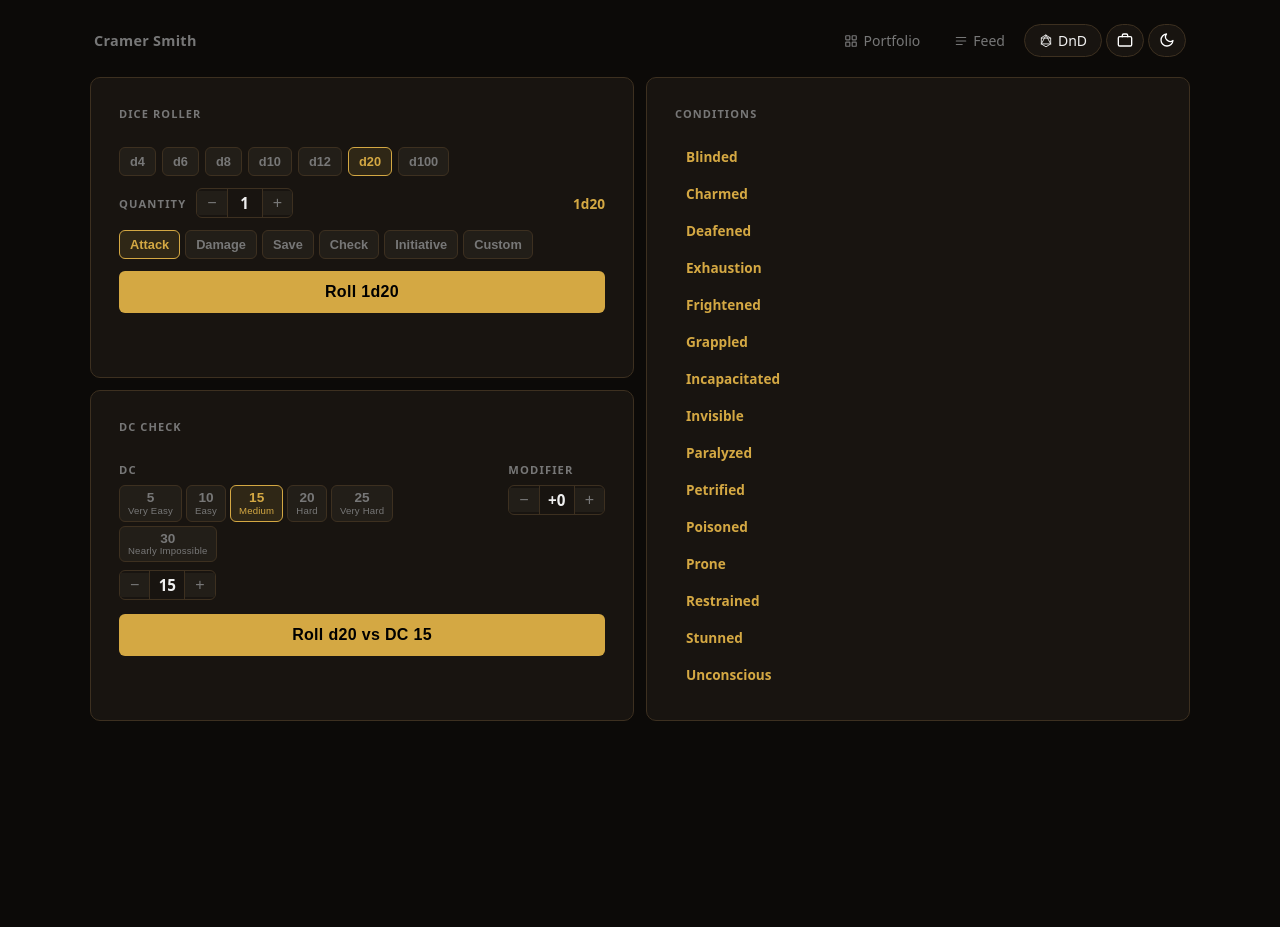
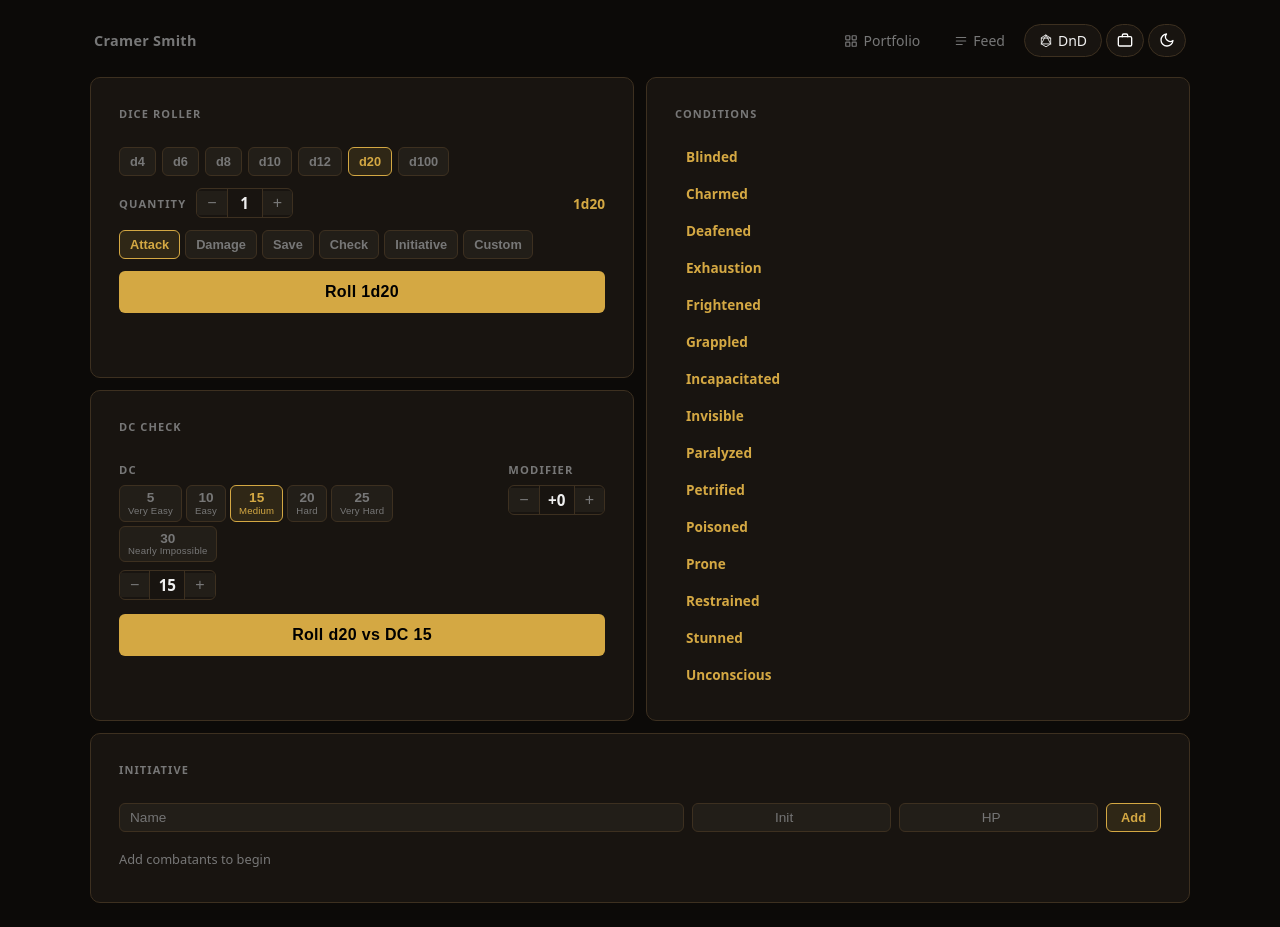
Before and after one commit to Thecmar7/cramersmith.net, a React (Vite) app in the folder frontend/: page /dnd in a window 1280 px wide. Before the commit the page ends 800 px from the top, so only its background shows below. Built offline with nearby package versions, Linux system fonts and the light colour scheme.

Commit message:
Add initiative tracker to DnD screen
New card for tracking combat order with add/remove, HP tracking, and next-turn cycling.

```diff
--- a/frontend/src/components/BentoGrid.css
+++ b/frontend/src/components/BentoGrid.css
@@ -15,16 +15,17 @@
 .area-about      { grid-column: 2 / 5; grid-row: 2; }
 .area-experience { grid-column: 1 / 5; grid-row: 3; }
 
-.area-dice       { grid-column: 1 / 3; grid-row: 1; }
-.area-dccheck    { grid-column: 1 / 3; grid-row: 2; }
-.area-conditions { grid-column: 3 / 5; grid-row: 1 / 3; }
+.area-dice        { grid-column: 1 / 3; grid-row: 1; }
+.area-dccheck     { grid-column: 1 / 3; grid-row: 2; }
+.area-conditions  { grid-column: 3 / 5; grid-row: 1 / 3; }
+.area-initiative  { grid-column: 1 / 5; grid-row: 3; }
 
 .photo-card-img {
   width: 100%;
   height: 100%;
   object-fit: cover;
   display: block;
-  border-radius: calc(var(--radius) - 1px);
+  border-radius: calc(var(--radius) - 3px);
 }
 
 /* ── base card ── */
--- /dev/null
+++ b/frontend/src/components/cards/InitiativeTrackerCard.css
@@ -0,0 +1,194 @@
+.initiative-card {
+  display: flex;
+  flex-direction: column;
+  gap: 12px;
+}
+
+.initiative-header {
+  display: flex;
+  align-items: center;
+  justify-content: space-between;
+}
+
+.initiative-add-row {
+  display: flex;
+  gap: 8px;
+  align-items: center;
+}
+
+.initiative-input {
+  background: var(--surface-2);
+  border: 1px solid var(--border);
+  border-radius: var(--radius-sm);
+  color: var(--text);
+  font-size: 0.85rem;
+  padding: 6px 10px;
+  outline: none;
+  flex: 1;
+  transition: border-color 0.15s;
+}
+
+.initiative-input:focus {
+  border-color: var(--accent);
+}
+
+.initiative-input--narrow {
+  flex: 0 0 72px;
+  text-align: center;
+}
+
+.initiative-add-btn {
+  background: var(--accent-dim);
+  border: 1px solid var(--accent);
+  border-radius: var(--radius-sm);
+  color: var(--accent);
+  font-size: 0.8rem;
+  font-weight: 600;
+  padding: 6px 14px;
+  cursor: pointer;
+  transition: background 0.15s, color 0.15s;
+  white-space: nowrap;
+}
+
+.initiative-add-btn:hover {
+  background: var(--accent);
+  color: var(--bg);
+}
+
+.initiative-list {
+  display: flex;
+  flex-direction: column;
+  gap: 4px;
+}
+
+.initiative-row {
+  display: flex;
+  align-items: center;
+  gap: 10px;
+  padding: 7px 10px;
+  border-radius: var(--radius-sm);
+  border: 1px solid transparent;
+  transition: background 0.15s, border-color 0.15s;
+}
+
+.initiative-row--active {
+  background: var(--accent-dim);
+  border-color: var(--accent);
+}
+
+.initiative-turn-marker {
+  font-size: 0.65rem;
+  color: var(--accent);
+  width: 12px;
+  text-align: center;
+  flex-shrink: 0;
+}
+
+.initiative-value {
+  font-size: 0.9rem;
+  font-weight: 700;
+  color: var(--accent);
+  min-width: 28px;
+  text-align: right;
+  flex-shrink: 0;
+}
+
+.initiative-name {
+  font-size: 0.85rem;
+  color: var(--text);
+  flex: 1;
+}
+
+.initiative-hp-label {
+  font-size: 0.65rem;
+  font-weight: 600;
+  letter-spacing: 0.08em;
+  text-transform: uppercase;
+  color: var(--text-muted);
+  flex-shrink: 0;
+}
+
+.initiative-hp-input {
+  background: var(--surface-2);
+  border: 1px solid var(--border);
+  border-radius: var(--radius-sm);
+  color: var(--text);
+  font-size: 0.85rem;
+  font-weight: 600;
+  padding: 3px 6px;
+  width: 58px;
+  text-align: center;
+  outline: none;
+  transition: border-color 0.15s;
+  flex-shrink: 0;
+}
+
+.initiative-hp-input:focus {
+  border-color: var(--accent);
+}
+
+.initiative-hp-input--dead {
+  color: #ef4444;
+  border-color: rgba(239, 68, 68, 0.4);
+}
+
+/* hide number spinners */
+.initiative-hp-input::-webkit-outer-spin-button,
+.initiative-hp-input::-webkit-inner-spin-button { -webkit-appearance: none; }
+.initiative-hp-input[type=number] { -moz-appearance: textfield; }
+
+.initiative-remove-btn {
+  background: none;
+  border: none;
+  color: var(--text-muted);
+  font-size: 1rem;
+  line-height: 1;
+  padding: 0 2px;
+  cursor: pointer;
+  opacity: 0.4;
+  transition: opacity 0.15s, color 0.15s;
+}
+
+.initiative-remove-btn:hover {
+  opacity: 1;
+  color: #ef4444;
+}
+
+.initiative-empty {
+  font-size: 0.8rem;
+  color: var(--text-muted);
+  padding: 6px 0;
+}
+
+.initiative-next-btn {
+  align-self: flex-start;
+  background: var(--surface-2);
+  border: 1px solid var(--border);
+  border-radius: var(--radius-sm);
+  color: var(--text-muted);
+  font-size: 0.8rem;
+  font-weight: 600;
+  padding: 6px 14px;
+  cursor: pointer;
+  transition: border-color 0.15s, color 0.15s, background 0.15s;
+}
+
+.initiative-next-btn:hover {
+  border-color: var(--accent);
+  color: var(--accent);
+  background: var(--accent-dim);
+}
+
+.initiative-clear-btn {
+  background: none;
+  border: none;
+  color: var(--text-muted);
+  font-size: 0.75rem;
+  cursor: pointer;
+  padding: 2px 4px;
+  transition: color 0.15s;
+}
+
+.initiative-clear-btn:hover {
+  color: #ef4444;
+}
--- /dev/null
+++ b/frontend/src/components/cards/InitiativeTrackerCard.tsx
@@ -0,0 +1,140 @@
+import { useState } from 'react'
+import { motion, AnimatePresence } from 'framer-motion'
+import './InitiativeTrackerCard.css'
+
+interface Combatant {
+  id: number
+  name: string
+  initiative: number
+  hp: number | null
+}
+
+let nextId = 0
+
+export default function InitiativeTrackerCard() {
+  const [combatants, setCombatants] = useState<Combatant[]>([])
+  const [currentIndex, setCurrentIndex] = useState(0)
+  const [nameInput, setNameInput] = useState('')
+  const [initInput, setInitInput] = useState('')
+  const [hpInput, setHpInput] = useState('')
+
+  const sorted = [...combatants].sort((a, b) => b.initiative - a.initiative)
+
+  function add() {
+    const name = nameInput.trim()
+    const initiative = parseInt(initInput, 10)
+    if (!name || isNaN(initiative)) return
+    const hp = hpInput !== '' ? parseInt(hpInput, 10) : null
+    setCombatants(prev => [...prev, { id: nextId++, name, initiative, hp: isNaN(hp as number) ? null : hp }])
+    setNameInput('')
+    setInitInput('')
+    setHpInput('')
+    setCurrentIndex(0)
+  }
+
+  function remove(id: number) {
+    setCombatants(prev => {
+      const next = prev.filter(c => c.id !== id)
+      setCurrentIndex(i => Math.min(i, Math.max(0, next.length - 1)))
+      return next
+    })
+  }
+
+  function nextTurn() {
+    if (sorted.length === 0) return
+    setCurrentIndex(i => (i + 1) % sorted.length)
+  }
+
+  function updateHp(id: number, value: string) {
+    const hp = value === '' ? null : parseInt(value, 10)
+    setCombatants(prev => prev.map(c => c.id === id ? { ...c, hp: isNaN(hp as number) ? null : hp } : c))
+  }
+
+  function clear() {
+    setCombatants([])
+    setCurrentIndex(0)
+  }
+
+  return (
+    <motion.div
+      className="card area-initiative initiative-card"
+      initial={{ opacity: 0, y: 16 }}
+      animate={{ opacity: 1, y: 0 }}
+      transition={{ duration: 0.4, delay: 0.2 }}
+    >
+      <div className="initiative-header">
+        <div className="card-label">Initiative</div>
+        {combatants.length > 0 && (
+          <button className="initiative-clear-btn" onClick={clear}>Clear</button>
+        )}
+      </div>
+
+      <div className="initiative-add-row">
+        <input
+          className="initiative-input"
+          placeholder="Name"
+          value={nameInput}
+          onChange={e => setNameInput(e.target.value)}
+          onKeyDown={e => e.key === 'Enter' && add()}
+        />
+        <input
+          className="initiative-input initiative-input--narrow"
+          placeholder="Init"
+          type="number"
+          value={initInput}
+          onChange={e => setInitInput(e.target.value)}
+          onKeyDown={e => e.key === 'Enter' && add()}
+        />
+        <input
+          className="initiative-input initiative-input--narrow"
+          placeholder="HP"
+          type="number"
+          value={hpInput}
+          onChange={e => setHpInput(e.target.value)}
+          onKeyDown={e => e.key === 'Enter' && add()}
+        />
+        <button className="initiative-add-btn" onClick={add}>Add</button>
+      </div>
+
+      <div className="initiative-list">
+        <AnimatePresence>
+          {sorted.map((c, i) => (
+            <motion.div
+              key={c.id}
+              className={`initiative-row ${i === currentIndex ? 'initiative-row--active' : ''}`}
+              initial={{ opacity: 0, x: -10 }}
+              animate={{ opacity: 1, x: 0 }}
+              exit={{ opacity: 0, x: 10 }}
+              transition={{ duration: 0.2 }}
+            >
+              <span className="initiative-turn-marker">{i === currentIndex ? '▶' : ''}</span>
+              <span className="initiative-value">{c.initiative}</span>
+              <span className="initiative-name">{c.name}</span>
+              {c.hp !== null && (
+                <span className="initiative-hp-label">HP</span>
+              )}
+              <input
+                className={`initiative-hp-input ${c.hp !== null && c.hp <= 0 ? 'initiative-hp-input--dead' : ''}`}
+                type="number"
+                value={c.hp ?? ''}
+                placeholder="—"
+                onChange={e => updateHp(c.id, e.target.value)}
+              />
+              <button className="initiative-remove-btn" onClick={() => remove(c.id)}>×</button>
+            </motion.div>
+          ))}
+        </AnimatePresence>
+
+        {combatants.length === 0 && (
+          <div className="initiative-empty">Add combatants to begin</div>
+        )}
+      </div>
+
+      {sorted.length > 1 && (
+        <button className="initiative-next-btn" onClick={nextTurn}>
+          Next Turn
+        </button>
+      )}
+    </motion.div>
+  )
+}
--- a/frontend/src/pages/DnDScreen.tsx
+++ b/frontend/src/pages/DnDScreen.tsx
@@ -3,6 +3,7 @@ import '../components/BentoGrid.css'
 import DiceRollerCard from '../components/cards/DiceRollerCard'
 import DCCheckCard from '../components/cards/DCCheckCard'
 import ConditionsCard from '../components/cards/ConditionsCard'
+import InitiativeTrackerCard from '../components/cards/InitiativeTrackerCard'
 
 export default function DnDScreen() {
   useEffect(() => {
@@ -15,6 +16,7 @@ export default function DnDScreen() {
       <DiceRollerCard />
       <DCCheckCard />
       <ConditionsCard />
+      <InitiativeTrackerCard />
     </div>
   )
 }
```
